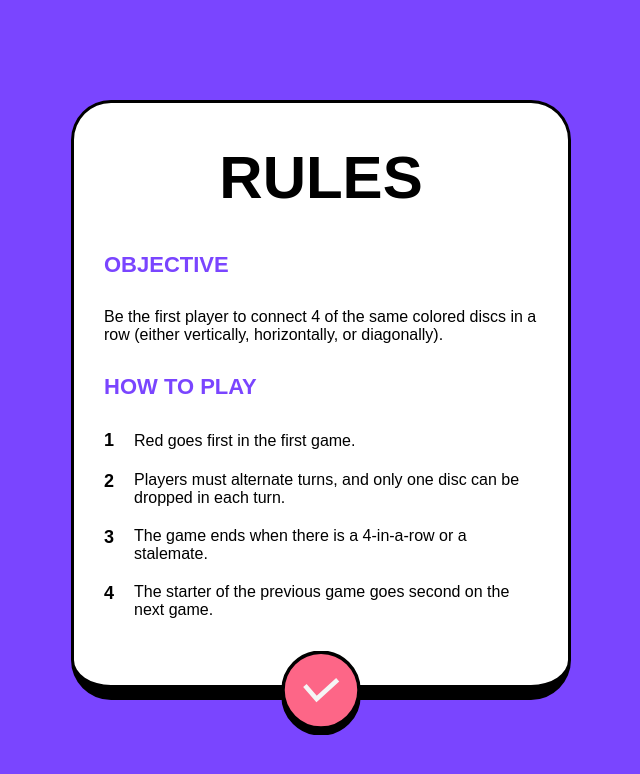
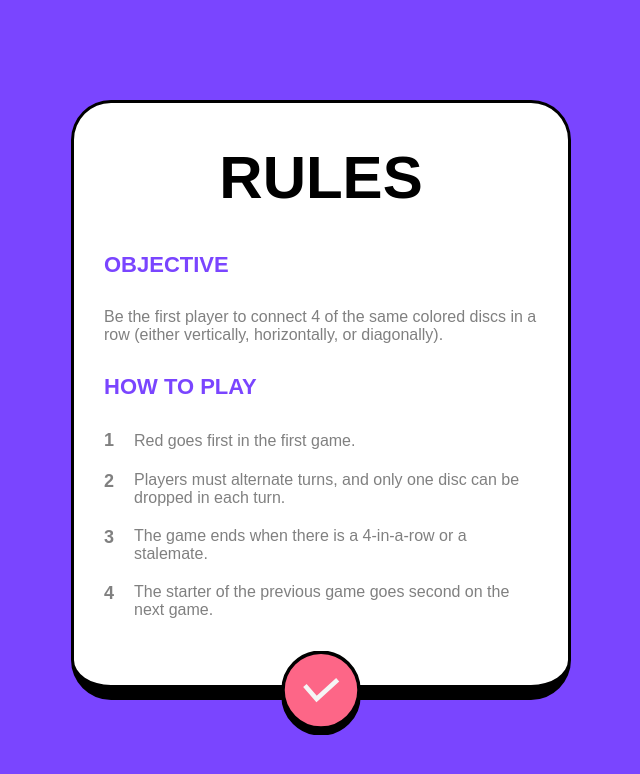
Before and after one commit to jprioses/connect-four-game, a React (Create React App) app: page /rules in a window 1280 px wide. Shown: the top 774 px of the page, without its empty margins (319-959 px from the left). Built offline with nearby package versions, Linux system fonts and the light colour scheme.

Commit message:
Added color gray to rules  styles

```diff
--- a/src/components/rules/rules.css
+++ b/src/components/rules/rules.css
@@ -33,7 +33,7 @@
 
 .rules__content p {
     font-size: 1.6rem;
-
+    color: var(--color-gray);
     margin: 30px;
 }
 
@@ -46,6 +46,7 @@
     display: flex;
     align-items: center;
     margin: 20px 0px;
+    color: var(--color-gray);
 }
 
 .rules__content ol li span {
--- a/src/index.css
+++ b/src/index.css
@@ -5,6 +5,7 @@
   --color-red: #FD6687;
   --color-white: #ffffff;
   --color-dark: black;
+  --color-gray: gray;
 }
 
 
```
